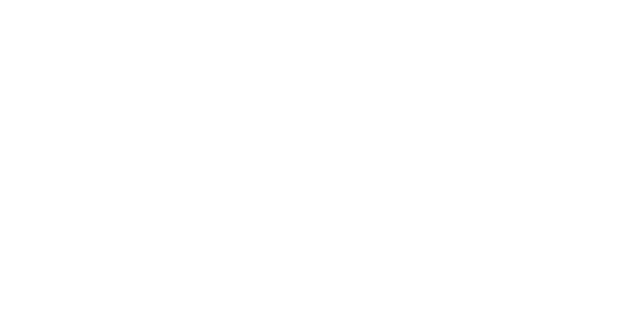
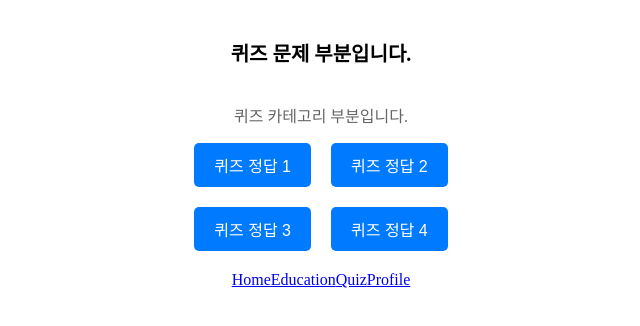
Before and after one commit to LinkHackathonTeam9/Team9_FrontEnd, a React (Vite) app: page /quiz in a window 1280 px wide. Before the commit this address had no page. Shown: the top 326 px of the page, without its empty margins (319-959 px from the left). Built offline with nearby package versions, Linux system fonts and the light colour scheme.

Commit message:
Add quiz page

```diff
--- a/src/App.tsx
+++ b/src/App.tsx
@@ -4,6 +4,7 @@
 import EducationPage from '@pages/EducationPage';
 import QuizHomePage from '@pages/QuizHomePage.tsx';
 import ProfilePage from '@pages/ProfilePage';
+import QuizPage from '@pages/QuizPage.tsx';
 
 function App() {
   return (
@@ -11,6 +12,7 @@
       <Route path="/" element={<HomePage />} />
       <Route path="/education" element={<EducationPage />} />
       <Route path="/quiz-home" element={<QuizHomePage />} />
+      <Route path="/quiz" element={<QuizPage />} />
       <Route path="/profile" element={<ProfilePage />} />
     </Routes>
   );
--- /dev/null
+++ b/src/pages/QuizPage.tsx
@@ -0,0 +1,70 @@
+import BottomNavBar from '@components/common/BottomNavBar';
+import styled from '@emotion/styled';
+
+const Container = styled.div`
+  width: 100%;
+  height: 100%;
+  padding: 10px 20px;
+  box-sizing: border-box;
+  display: flex;
+  flex-direction: column;
+  align-items: center;
+  justify-content: center;
+  gap: 20px;
+`;
+
+const ContentWrapper = styled.div`
+  display: flex;
+  flex-direction: column;
+  align-items: center;
+`;
+
+const Title = styled.h3`
+  font-size: 20px;
+  font-weight: bold;
+  text-align: center;
+`;
+
+const Subtitle = styled.p`
+  font-size: 16px;
+  color: #666;
+  text-align: center;
+`;
+
+const QuizButtonContainer = styled.div`
+  display: grid;
+  grid-template-columns: 1fr 1fr;
+  gap: 20px;
+`;
+
+const QuizButton = styled.button`
+  padding: 10px 20px;
+  font-size: 16px;
+  color: white;
+  background-color: #007bff;
+  border: none;
+  border-radius: 5px;
+  cursor: pointer;
+`;
+
+const QuizHomePage = () => {
+  // todo fetch quiz data from server
+
+  return (
+    <Container>
+      <ContentWrapper>
+        <Title>퀴즈 문제 부분입니다.</Title>
+        <Subtitle>퀴즈 카테고리 부분입니다.</Subtitle>
+        <QuizButtonContainer>
+          <QuizButton>퀴즈 정답 1</QuizButton>
+          <QuizButton>퀴즈 정답 2</QuizButton>
+          <QuizButton>퀴즈 정답 3</QuizButton>
+          <QuizButton>퀴즈 정답 4</QuizButton>
+        </QuizButtonContainer>
+      </ContentWrapper>
+      <BottomNavBar />
+    </Container>
+  );
+};
+
+export default QuizHomePage;
```
